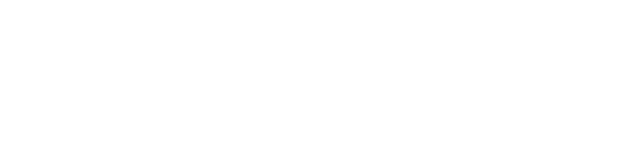
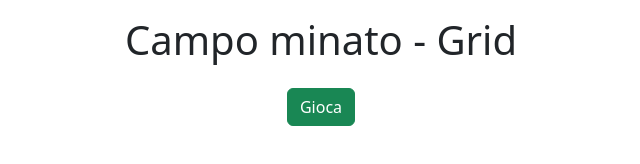
Before and after one commit to gds90/js-campominato-grid, a plain HTML site: page index.html in a window 1280 px wide. Shown: the whole page, without its empty margins (319-959 px from the left). Drawn offline with nearby package versions, Linux system fonts and the light colour scheme.

Commit message:
Inserita struttura base in HTML

```diff
--- a/index.html
+++ b/index.html
@@ -8,6 +8,15 @@
     <link href="https://cdn.jsdelivr.net/npm/bootstrap@5.3.2/dist/css/bootstrap.min.css" rel="stylesheet" integrity="sha384-T3c6CoIi6uLrA9TneNEoa7RxnatzjcDSCmG1MXxSR1GAsXEV/Dwwykc2MPK8M2HN" crossorigin="anonymous">
 </head>
 <body>
+    <main class="my-3">
+        <h1 class="text-center">Campo minato - Grid</h1>
+        <div class="d-flex justify-content-center">
+            <button id="play" class="btn btn-success my-3">Gioca</button>
+            <div id="grid">
+            </div>
+        </div>
+
+    </main>
     <script type="text/javascript" src="./js/script.js"></script>
 </body>
 </html>
```
